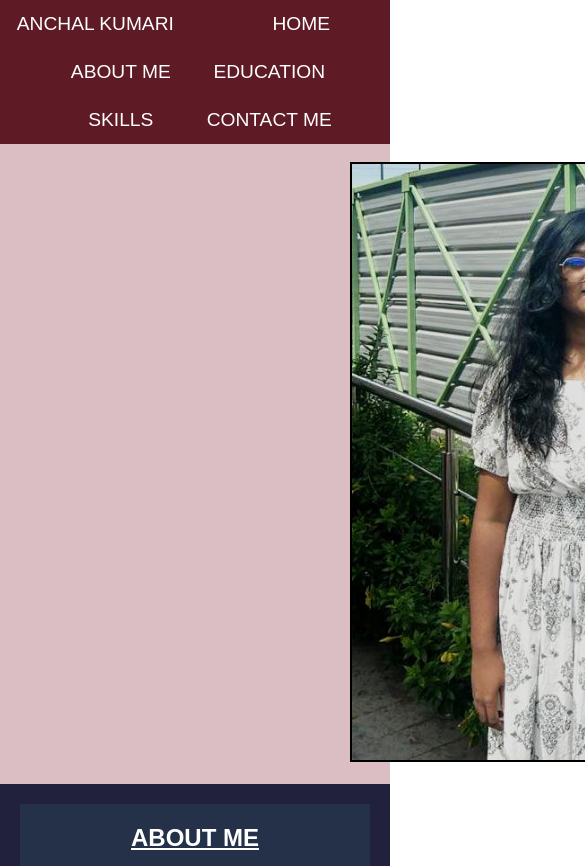
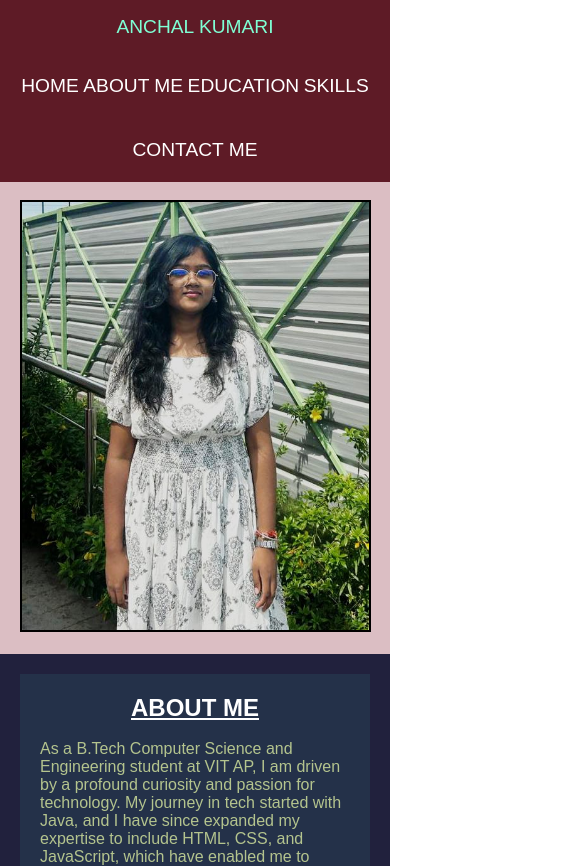
Before and after one commit to 1Anchal/PORTFOLIO, a plain HTML site: page index.html in a window 390 px wide. Shown: the top 866 px of the page, 585 px wide, since content can reach past the window. Drawn offline with Linux system fonts and the light colour scheme.

Commit message:
Update style.css

```diff
--- a/style.css
+++ b/style.css
@@ -14,8 +14,9 @@ div {
     margin-left: 350px;
     margin-right: auto;
     border: 2px solid black;
-    width: 500px; /* Set desired width */
-    height: 600px; /* Maintain aspect ratio */
+    width: 100%;
+    max-width: 500px;
+    height: auto;
 }
 
 h1 {
@@ -29,6 +30,7 @@ h1 {
     background-color: rgb(36, 49, 73);
     color: rgb(180, 196, 142);
     padding: 20px;
+    width: 100%
 }
 
 .info {
@@ -41,11 +43,12 @@ h1 {
     background-color: rgb(94, 27, 38);
     display: inline-block;
     color: white;
-    padding-left: 0rem;
+    padding: 1rem;
+
     font-size: larger;
     text-align: left;
-    width:13rem;
-    margin-left: 0px;
+
+    width: 100%
 }
 
 .navbar:hover {
@@ -53,7 +56,8 @@ h1 {
 }
 
 .home, .about_me, .education, .skills, .contact {
-    display: inline-block;
+    display: block;
+    margin: 0.5rem 0;
     background-color: rgb(94, 27, 38);
     height: 3rem;
     width: 8rem;
@@ -105,8 +109,9 @@ h1 {
 .schoolimg, .vit {
     display: block;
     margin: 20px auto;
-    width: 100%; /* Set desired width */
-    height: 1000; /* Maintain aspect ratio */
+    width: 100%;
+    max-width: 500px;
+    height: auto;
 }
 
 .skill {
@@ -157,3 +162,24 @@ h1 {
 .link{
     color:red;
 }
+@media (max-width: 768px) {
+    .photo {
+        margin: 0 auto;
+        width: 90%;
+        height: auto;
+    }
+
+    .navbar {
+        text-align: center;
+    }
+
+    .home, .about_me, .education, .skills, .contact {
+        width: 100%;
+        margin: 0.5rem 0;
+    }
+
+    .logo {
+        margin: 0 auto;
+        width: 80px;
+    }
+}
```
